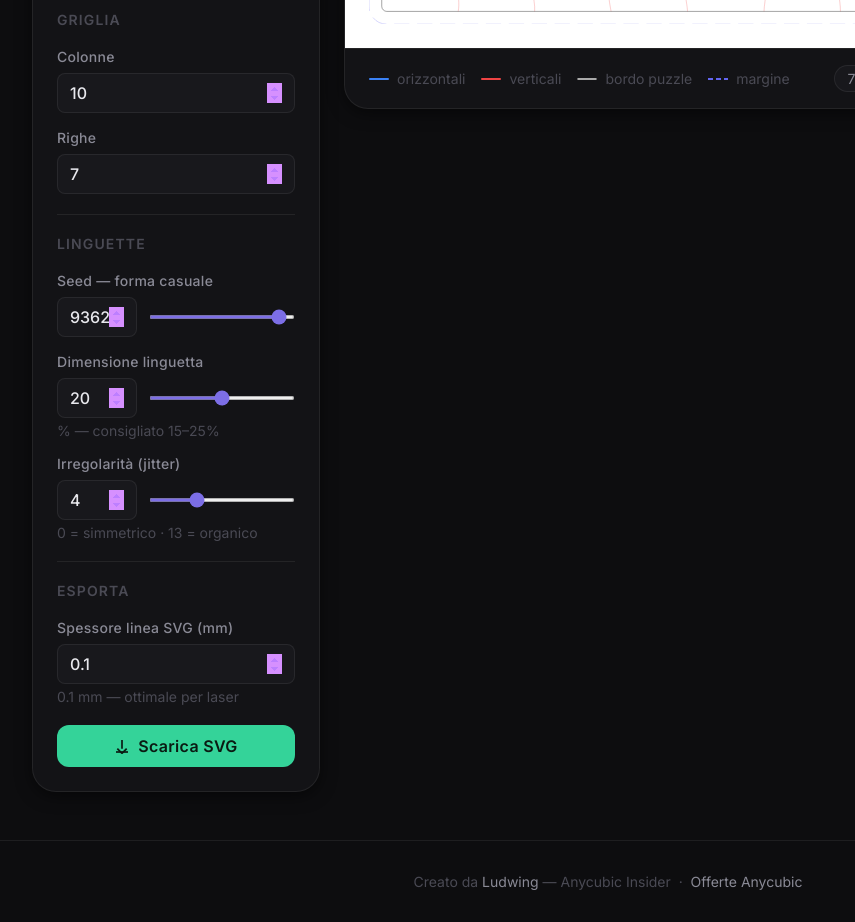
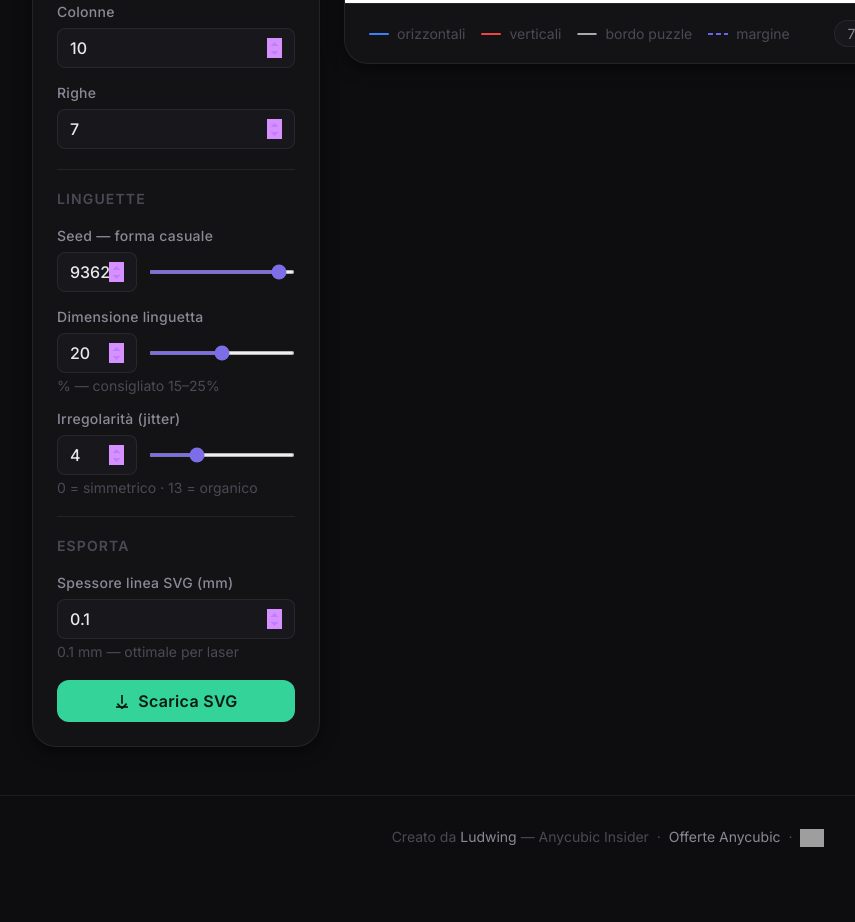
Before and after one commit to Lucchior/Puzzle_Generator, a plain HTML site: page index.html in a window 1280 px wide. Shown: the part 1011-1933 px from the top of the page, without its empty margins (32-887 px from the left). After the commit the page ends 1890 px from the top, so only its background shows below. Drawn offline with Linux system fonts and the light colour scheme; grey boxes are pictures that could not be loaded.

Commit message:
Update index.html

```diff
--- a/index.html
+++ b/index.html
@@ -37,7 +37,6 @@
     img{display:block;max-width:100%;}
     button{cursor:pointer;background:none;border:none;font:inherit;color:inherit;}
     input{font:inherit;color:inherit;}
-
     .hero{position:relative;overflow:hidden;padding:var(--sp8) var(--sp6) var(--sp10);display:flex;align-items:center;justify-content:center;gap:var(--sp8);flex-wrap:wrap;border-bottom:1px solid var(--border);}
     .hero::before{content:"";position:absolute;inset:0;pointer-events:none;background:radial-gradient(ellipse 80% 60% at 70% 50%,rgba(124,110,230,.12) 0%,transparent 70%),radial-gradient(ellipse 40% 40% at 20% 80%,rgba(52,211,153,.06) 0%,transparent 60%);}
     .logo-ring{width:84px;height:84px;border-radius:var(--r-full);overflow:hidden;flex-shrink:0;border:2px solid var(--border2);box-shadow:0 0 0 6px var(--as),0 0 32px var(--ag),var(--sh-md);background:var(--s2);}
@@ -53,10 +52,7 @@
     .chip:hover{transform:translateY(-1px);filter:brightness(1.15);}
     .chip-fire{background:linear-gradient(135deg,rgba(251,146,60,.15),rgba(239,68,68,.15));border:1px solid rgba(251,146,60,.25);color:#fb923c;}
     .chip-maker{background:var(--as);border:1px solid rgba(124,110,230,.2);color:var(--accent-h);}
-    .chip-paypal{background:linear-gradient(135deg,rgba(0,112,186,.15),rgba(0,60,120,.12));border:1px solid rgba(0,112,186,.35);color:#4fa8e0;}
-    .chip-paypal img{filter:brightness(0) saturate(100%) invert(55%) sepia(80%) saturate(400%) hue-rotate(180deg) brightness(110%);}
     .chip svg{width:13px;height:13px;}
-
     .lang-wrap{position:absolute;top:var(--sp5);right:var(--sp6);z-index:10;}
     .lang-pill{position:relative;display:inline-flex;background:var(--s2);border:1px solid var(--border2);border-radius:var(--r-full);padding:4px;box-shadow:var(--sh-md);}
     .lang-pill::before{content:"";position:absolute;top:4px;bottom:4px;width:calc(50% - 4px);border-radius:var(--r-full);background:var(--accent);box-shadow:0 0 14px var(--ag);transition:transform 300ms cubic-bezier(0.34,1.56,0.64,1);transform:translateX(0);}
@@ -64,11 +60,9 @@
     .lang-pill button{position:relative;z-index:1;padding:5px 16px;border-radius:var(--r-full);font-family:var(--font-display);font-size:var(--text-xs);font-weight:700;letter-spacing:.08em;color:var(--faint);transition:color var(--ease);user-select:none;min-width:52px;text-align:center;}
     .lang-pill button.active{color:#fff;}
     .lang-pill button:not(.active):hover{color:var(--muted);}
-
     .tool-header{text-align:center;padding:var(--sp8) var(--sp4) var(--sp6);}
     .tool-header h1{font-family:var(--font-display);font-size:var(--text-lg);font-weight:600;letter-spacing:-.01em;}
     .tool-header p{font-size:var(--text-sm);color:var(--muted);margin-top:var(--sp2);}
-
     .workspace{display:flex;gap:var(--sp6);padding:0 var(--sp6) var(--sp12);max-width:1200px;margin:0 auto;flex-wrap:wrap;align-items:flex-start;}
     .panel{flex:0 0 288px;background:var(--surface);border:1px solid var(--border);border-radius:var(--r-2xl);padding:var(--sp6);box-shadow:var(--sh-md);}
     .section-label{font-size:var(--text-xs);font-weight:600;letter-spacing:.08em;text-transform:uppercase;color:var(--faint);margin-bottom:var(--sp5);}
@@ -96,7 +90,6 @@
     .btn-dl:hover{background:var(--green-h);box-shadow:0 0 24px var(--gg);transform:translateY(-1px);}
     .btn-dl:active{transform:scale(.98);}
     .btn-dl svg{width:16px;height:16px;}
-
     .preview{flex:1 1 500px;display:flex;flex-direction:column;gap:var(--sp4);}
     .preview-card{background:var(--surface);border:1px solid var(--border);border-radius:var(--r-2xl);overflow:hidden;box-shadow:var(--sh-md);}
     .preview-topbar{display:flex;align-items:center;justify-content:space-between;padding:var(--sp4) var(--sp6);border-bottom:1px solid var(--border);}
@@ -111,7 +104,6 @@
     .legend-line{width:20px;height:2px;border-radius:1px;}
     .legend-dash{width:20px;height:2px;background-image:repeating-linear-gradient(90deg,#6366f1 0,#6366f1 5px,transparent 5px,transparent 8px);}
     .info-pill{font-size:var(--text-xs);color:var(--muted);background:var(--s2);border:1px solid var(--border);border-radius:var(--r-full);padding:4px 12px;}
-
     footer{text-align:center;padding:var(--sp8) var(--sp4);border-top:1px solid var(--border);font-size:var(--text-xs);color:var(--faint);}
     footer a{color:var(--muted);text-decoration:none;transition:color var(--ease);}
     footer a:hover{color:var(--accent-h);}
@@ -147,10 +139,6 @@
       <a class="chip chip-maker" href="https://www.makeronline.com/en/user/personalInfo/c302cd8c-3538-4ba1-b329-09ef4cabfb5d.html?trackUserType=1" target="_blank" rel="noopener">
         <svg viewBox="0 0 24 24" fill="none" stroke="currentColor" stroke-width="2"><circle cx="12" cy="8" r="4"/><path d="M4 20c0-4 3.6-7 8-7s8 3 8 7"/></svg>
         <span data-i18n="chip-maker">Profilo Makeronline</span>
-      </a>
-      <a class="chip chip-paypal" href="https://paypal.me/Lucchior" target="_blank" rel="noopener">
-        <img src="https://i.postimg.cc/YCBcj3dr/Paypal-Logo.png" alt="PayPal" style="height:16px;width:auto;display:block;"/>
-        <span data-i18n="chip-paypal">Offrimi un caffè</span>
       </a>
     </div>
   </div>
@@ -282,13 +270,15 @@
   <a href="https://www.makeronline.com/en/user/personalInfo/c302cd8c-3538-4ba1-b329-09ef4cabfb5d.html?trackUserType=1" target="_blank" rel="noopener">Ludwing</a>
   — Anycubic Insider &nbsp;·&nbsp;
   <a href="https://lucchior.github.io/Anycubic_offerte/" target="_blank" rel="noopener"><span data-i18n="footer-offers">Offerte Anycubic</span></a>
+  &nbsp;·&nbsp;
+  <span id="visit-counter" style="display:inline-flex;align-items:center;gap:6px;vertical-align:middle;"></span>
 </footer>
 
 <script>
 var i18n={
   it:{
     "hero-sub":"Tool gratuito per creare file SVG di puzzle con linguette realistiche — taglio laser & stampa 3D ready.",
-    "chip-offers":"Offerte Anycubic","chip-maker":"Profilo Makeronline","chip-paypal":"Offrimi un caffè",
+    "chip-offers":"Offerte Anycubic","chip-maker":"Profilo Makeronline",
     "tool-title":"Puzzle Line Generator",
     "tool-sub":"Configura la griglia, visualizza l'anteprima e scarica l'SVG pronto per il taglio",
     "sec-dimensions":"Dimensioni","sec-border":"Bordo esterno","sec-grid":"Griglia",
@@ -307,7 +297,7 @@ var i18n={
   },
   en:{
     "hero-sub":"Free tool to generate puzzle SVG files with realistic tabs — laser cutting & 3D printing ready.",
-    "chip-offers":"Anycubic Deals","chip-maker":"Makeronline Profile","chip-paypal":"Buy me a coffee",
+    "chip-offers":"Anycubic Deals","chip-maker":"Makeronline Profile",
     "tool-title":"Puzzle Line Generator",
     "tool-sub":"Set up the grid, preview the result and download the SVG ready for cutting",
     "sec-dimensions":"Dimensions","sec-border":"Outer border","sec-grid":"Grid",
@@ -326,7 +316,6 @@ var i18n={
   }
 };
 var currentLang="it";
-
 function setLang(lang){
   currentLang=lang;
   document.documentElement.lang=lang;
@@ -342,7 +331,6 @@ function setLang(lang){
   document.getElementById("border-hint").textContent=d[solid?"toggle-solid-on":"toggle-solid-hint"];
   update();
 }
-
 function save(fn,data){
   var blob=new Blob([data],{type:"image/svg+xml"});
   var a=document.createElement("a");
@@ -360,7 +348,6 @@ function updatejitter(){$("_jitter").value=$("jitter").value;update();}
 function update_seed(){var v=parseFloat($("_seed").value);if(!isNaN(v))$("seed").value=v;updateseed();}
 function update_tabsize(){var v=parseFloat($("_tabsize").value);if(!isNaN(v))$("tabsize").value=v;updatetabsize();}
 function update_jitter(){var v=parseFloat($("_jitter").value);if(!isNaN(v))$("jitter").value=v;updatejitter();}
-
 var a,b,c,d,e,t,j,flip,xi,yi,xn,yn,vertical,offset,width,height,radius;
 function first(){e=uniform(-j,j);next();}
 function next(){var fo=flip;flip=rbool();a=(flip==fo?-e:e);b=uniform(-j,j);c=uniform(-j,j);d=uniform(-j,j);e=uniform(-j,j);}
@@ -387,7 +374,6 @@ function gen_rect(x,y,w,h,r){if(r<=0)return"M "+x+" "+y+" L "+(x+w)+" "+y+" L "+
 function gen_db(off,w,h,r){return gen_rect(off,off,w,h,r);}
 function gen_margin_outline(off,w,h,mg,r){if(mg<=0)return"";return gen_rect(off-mg,off-mg,w+mg*2,h+mg*2,r+mg);}
 function gen_margin_solid(off,w,h,mg,r){if(mg<=0)return"";return gen_margin_outline(off,w,h,mg,r)+" "+gen_db(off,w,h,r);}
-
 function update(){
   var W=parseInt($("width").value),H=parseInt($("height").value);
   var rMM=parseFloat($("radius").value),mMM=parseFloat($("margin").value)||0;
@@ -421,7 +407,6 @@ function update(){
   var tW=(W+mMM*2).toFixed(1),tH=(H+mMM*2).toFixed(1);
   $("info-bar").textContent=cols*rows+" pz · "+cw+"x"+ch+" mm · SVG: "+tW+"x"+tH+" mm";
 }
-
 function generate(){
   var W=parseInt($("width").value),H=parseInt($("height").value);
   var sw=parseFloat($("strokeWidth").value),rMM=parseFloat($("radius").value);
@@ -440,7 +425,17 @@ function generate(){
   s+='</svg>';
   save("puzzle_lines.svg",s);
 }
-
+(function(){
+  var el=document.getElementById("visit-counter");
+  var img=new Image();
+  img.onload=function(){
+    el.innerHTML='<a href="https://hits.seeyoufarm.com" target="_blank" rel="noopener" style="display:inline-flex;align-items:center;">'+
+      '<img src="'+img.src+'" alt="Visitors" style="height:18px;vertical-align:middle;border:0;"/>'+
+      '</a>';
+  };
+  img.onerror=function(){el.style.display="none";};
+  img.src="https://hits.seeyoufarm.com/api/count/incr/badge.svg?url=https%3A%2F%2Flucchior.github.io%2FPuzzle_Generator%2F&count_bg=%230D0D10&title_bg=%238F81F0&icon=&icon_color=%23E7E7E7&title=Visitors%3A&edge_flat=false&t="+Date.now();
+})();
 window.addEventListener("load",function(){
   $("seed").value=Math.floor(Math.random()*9999);
   $("_seed").value=$("seed").value;
```
